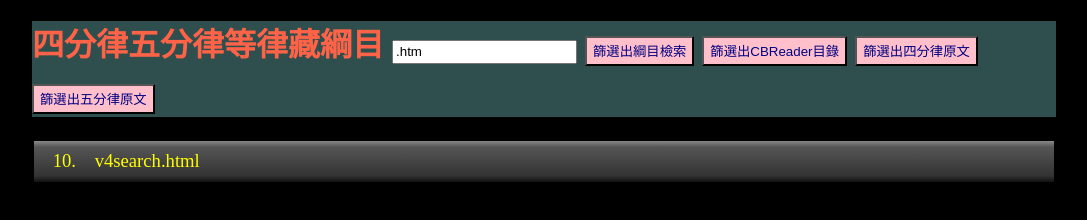
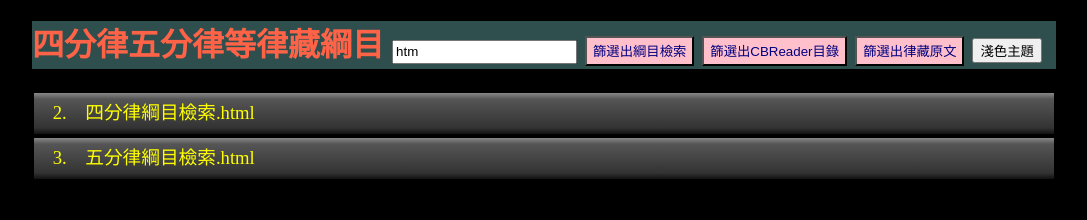
Before and after one commit to adbdao/vinaya4, a plain HTML site: page index.html in a window 1280 px wide. Both pictures are taken after a click on the button "篩選出綱目檢索". Shown: the whole page, without its empty margins (104-1191 px from the left). Drawn offline with Linux system fonts and the light colour scheme.

Commit message:
index add nocolor

```diff
--- a/index.html
+++ b/index.html
@@ -54,27 +54,6 @@
             background: -webkit-linear-gradient(top, #888 0%, #555 15%, #333 85%, #111 100%);
             background: linear-gradient(top, #888 0%, #555 15%, #333 85%, #111 100%);
         }
-        /*淺色主題*/
-        /*.big {
-            background: tan;
-            color: brown;
-            font-size: 18pt;
-            font-family: '標楷體';
-            line-height: 36pt;
-        }
-
-        a {
-            color: black;
-            font-size: 14pt;
-            text-decoration: none;
-        }
-
-        .small {
-            line-height: 30pt;
-            border: 2px solid #000;
-            background: -webkit-linear-gradient(top, #ffe 0%, #ddd 15%, #bbb 85%, #777 100%);
-            background: linear-gradient(top, #ffe 0%, #ddd 15%, #bbb 85%, #777 100%);
-        }*/
 
         .small:hover {
             border-color: green lime lime green;
@@ -91,7 +70,7 @@
         }
     </style>
     <script>
-var ArrLi = ["戒律書畾.adb.ini","一百七十八單提法.txt","yugasidi4.adb.ini","wxzj.adb.ini","vinayanp.adb.ini","vinaya2.adb.ini","v5ok.js","v5Index.txt","v5.txt","v4search.html","v4ok.js","v4Index.txt","v4.txt","v4.js","taisho.adb.ini","T1428.xml","README.md","paauk.adb.ini","ght.adb.ini","cbeta2011.adb.ini","bookmark.bmk","aodbs.adb.ini","accelon3.ini","accelon3 (2).ini"]
+var ArrLi = ["空中安立法相.txt","四分律綱目檢索.html","五分律綱目檢索.html","一百七十八單提法.txt","zs3.txt","zs2.txt","zs.txt","wzHKzs4.txt","wzHKTW.txt","wzHKlw4.txt","wzHKlw3.txt","wzHK4.txt","wzHK3.txt","wzHK.txt","wz3.txt","wz2.txt","wz.txt","v5search.xml","v5ok.js","v5Index.txt","v5.txt","v4search.xml","v4ok.js","v4Index.txt","v4.txt","v4.js","T1428.xml","T1421.xml","szc4.txt","szc3.txt","szc2.txt","szc.txt","README.md","15614_wzHK4.txt","15601_wzHKlw4.txt"]
         window.onload = function () {
             // 以傳統js語法，不用jQuery 或 jquery.mobile，動態插入網址，這樣，所有瀏覽器都支援
             // 因為不用ol li 所以自訂 有序清單 的數字
@@ -109,6 +88,16 @@ var ArrLi = ["戒律書畾.adb.ini","一百七十八單提法.txt","yugasidi4.ad
                 mula.appendChild(g)
                 j++
             }
+
+            // 淺色主題
+            nocolor.onclick = function () {
+                if (!color.innerHTML) {
+                    color.innerHTML = ".big { background: tan; color: brown; font-size: 18pt; font-family: '標楷體'; line-height: 36pt; text-align: center;}a { color: black; font-size: 14pt; text-decoration: none;}.small { line-height: 30pt; border: 2px solid peru; background: -webkit-linear-gradient(top, #ffe 0%, #ddd 15%, #bbb 85%, #777 100%); background: linear-gradient(top, #ffe 0%, #ddd 15%, #bbb 85%, #777 100%);}.small:hover { border-color: green lime lime green; border-width: 2px; border-style: solid; background: greenyellow;}.small:active { border-color: indigo #f3f #f6f indigo; border-width: 3px; border-style: solid; background: pink;} body {background: -webkit-linear-gradient(left, peru 0.00%, gold 90.00%);background: linear-gradient(left, peru 0.00%, gold 90.00%);}"
+                } else {
+                    color.innerHTML = ''
+                }
+            }
+
         }
         // 後來檔案太多了，所以想要作「篩選按鈕」
         function MyIni(a) {
@@ -134,6 +123,7 @@ var ArrLi = ["戒律書畾.adb.ini","一百七十八單提法.txt","yugasidi4.ad
         }
     </script>
     <style id="search_style"></style>
+    <style id="color"></style>
 </head>
 
 <body>
@@ -141,10 +131,10 @@ var ArrLi = ["戒律書畾.adb.ini","一百七十八單提法.txt","yugasidi4.ad
         <h1 class="big">四分律五分律等律藏綱目
             <input type="text" id="search" style="height:14pt;" placeholder="輸入關鍵字查詢" onkeyup="dt()">
             <!--後來檔案太多了，所以想要作「篩選按鈕」-->
-            <input id="Acc" type="button" class="pink" value="篩選出綱目檢索" onclick="MyIni('.htm')">
-            <input id="cbr" type="button" class="pink" value="篩選出CBReader目錄" onclick="MyIni('.T14')">
-            <input id="cbr" type="button" class="pink" value="篩選出四分律原文" onclick="MyIni('.v4.t')">
-            <input id="cbr" type="button" class="pink" value="篩選出五分律原文" onclick="MyIni('.v5.t')">
+            <input id="Acc" type="button" class="pink" value="篩選出綱目檢索" onclick="MyIni('htm')">
+            <input id="cbr" type="button" class="pink" value="篩選出CBReader目錄" onclick="MyIni('T14')">
+            <input id="index" type="button" class="pink" value="篩選出律藏原文" onclick="MyIni('index')">
+            <input id="nocolor" type="button" value="淺色主題">
             <!--最後再放</h1>才會在一行中呈現-->
         </h1>
         <div class="small"><a href="http://adbdao.blogspot.com/2018/07/blog-post.html">　↗　部落格的資料連結點　↗</a></div>
```
